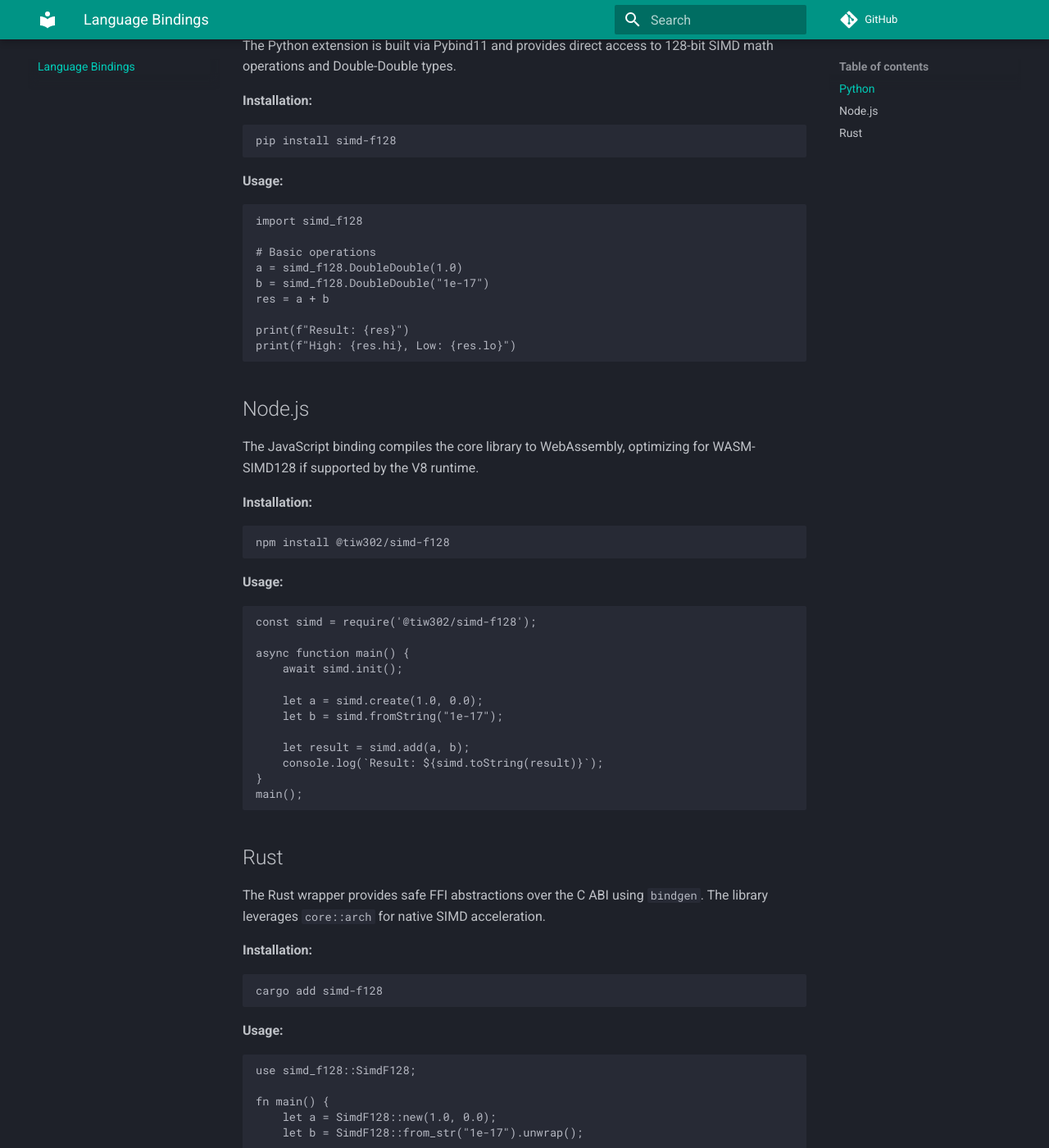
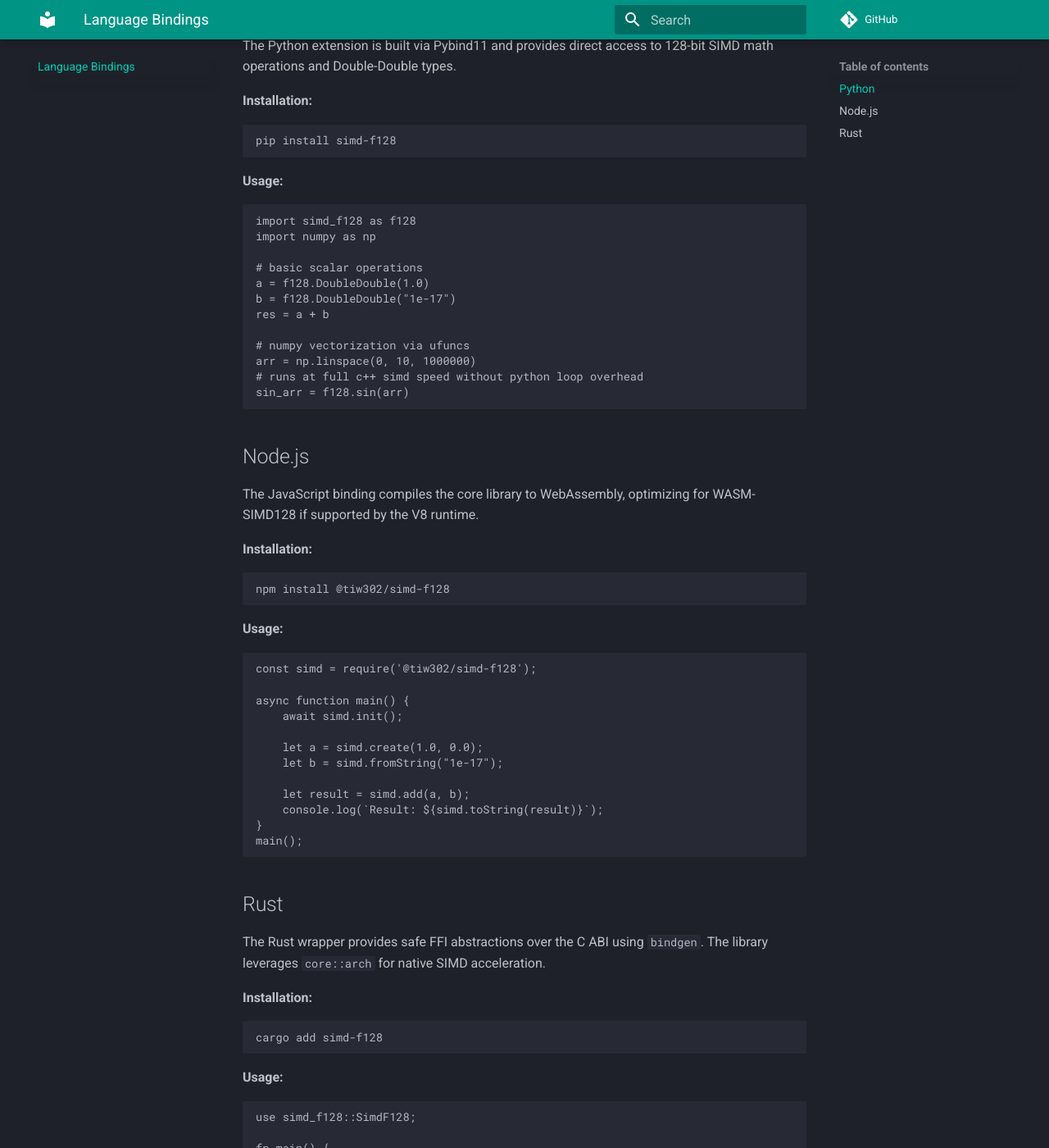
Before and after one commit to tiw302/simd-f128, an MkDocs documentation site: the page built from docs/bindings.md, in a window 1280 px wide and 1400 px high, scrolled down 327 px. Shown: the whole window at 82% size. Built offline with MkDocs 1.6.1 and Material for MkDocs 9.7.7, drawn with Linux system fonts in a browser that asks for light colours; comment, search, counter and statistics services are not loaded; some of the changed text lies outside the part shown.

Commit message:
docs: update documentation and unreleased changelog
- Document new python features and pow behavior
- Fix typo in security docs
- Add recent changes to CHANGELOG

````diff
--- a/docs/bindings.md
+++ b/docs/bindings.md
@@ -13,15 +13,18 @@
 
 **Usage:**
 ```python
-import simd_f128
+import simd_f128 as f128
+import numpy as np
 
-# Basic operations
-a = simd_f128.DoubleDouble(1.0)
-b = simd_f128.DoubleDouble("1e-17")
+# basic scalar operations
+a = f128.DoubleDouble(1.0)
+b = f128.DoubleDouble("1e-17")
 res = a + b
 
-print(f"Result: {res}")
-print(f"High: {res.hi}, Low: {res.lo}")
+# numpy vectorization via ufuncs
+arr = np.linspace(0, 10, 1000000)
+# runs at full c++ simd speed without python loop overhead
+sin_arr = f128.sin(arr)
 ```
 
 ## Node.js
@@ -63,10 +66,12 @@
 use simd_f128::SimdF128;
 
 fn main() {
-    let a = SimdF128::new(1.0, 0.0);
+    // automatic conversion from f64
+    let a = SimdF128::from(1.0);
     let b = SimdF128::from_str("1e-17").unwrap();
 
+    // operator overloading via std::ops
     let res = a + b;
-    println!("Result: {}", res);
+    println!("result: {}", res);
 }
 ```
````
Also changed, not shown: CHANGELOG.md (+7 -1 lines), docs/benchmarks.md (+4 -0 lines), docs/components.md (+1 -1 lines), docs/math_theory.md (+1 -1 lines), docs/security.md (+1 -1 lines).
